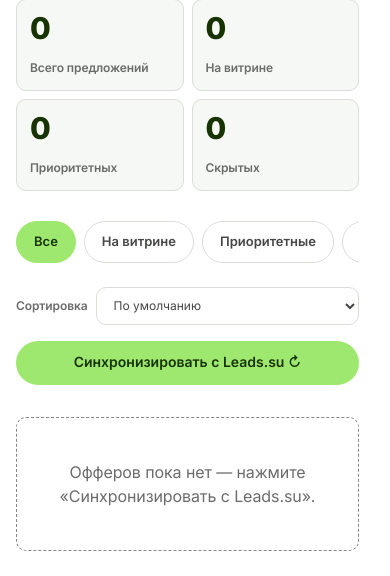
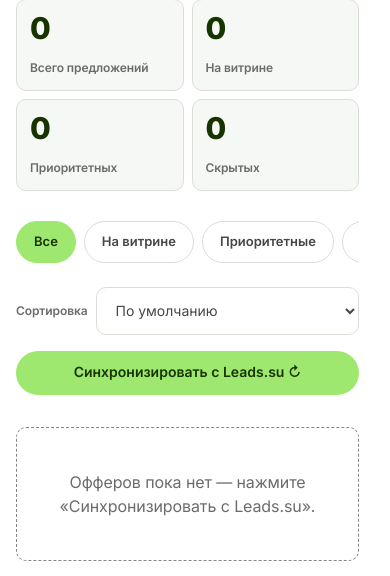
Before and after one commit to ivanlbdv/showcase, a Django app: page /lk/ in a window 390 px wide. Shown: the part 281-857 px from the top of the page. Before the commit the page ends 832 px from the top, so only its background shows below. Run offline with Django 5.2, Linux system fonts and the light colour scheme; the visitor is signed in with stand-in values (Sample User, id 1); data that the repository does not hold is empty.

Commit message:
version 35

```diff
--- a/project/showcase/static/showcase/css/dashboard.css
+++ b/project/showcase/static/showcase/css/dashboard.css
@@ -671,10 +671,14 @@
 @media (max-width: 680px) {
   .sort-control {
     width: 100%;
+    min-height: 48px;
   }
 
   .sort-control__select {
     flex: 1;
     min-width: 0;
+    min-height: 48px;
+    padding: 0 14px;
+    font-size: 14px;
   }
 }
```
